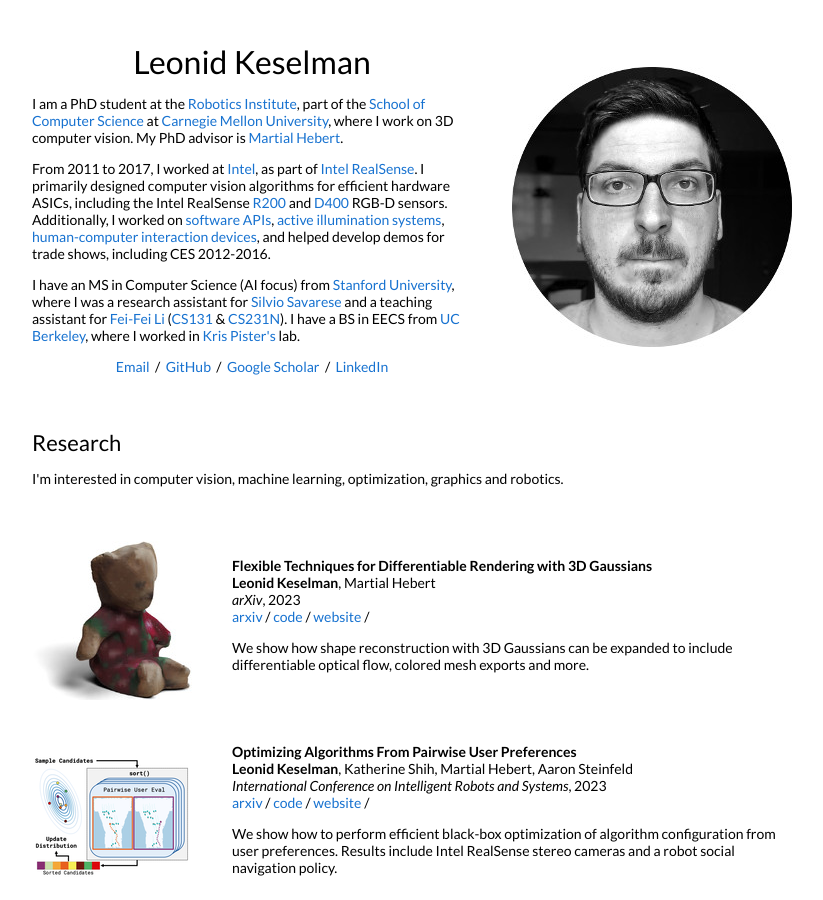
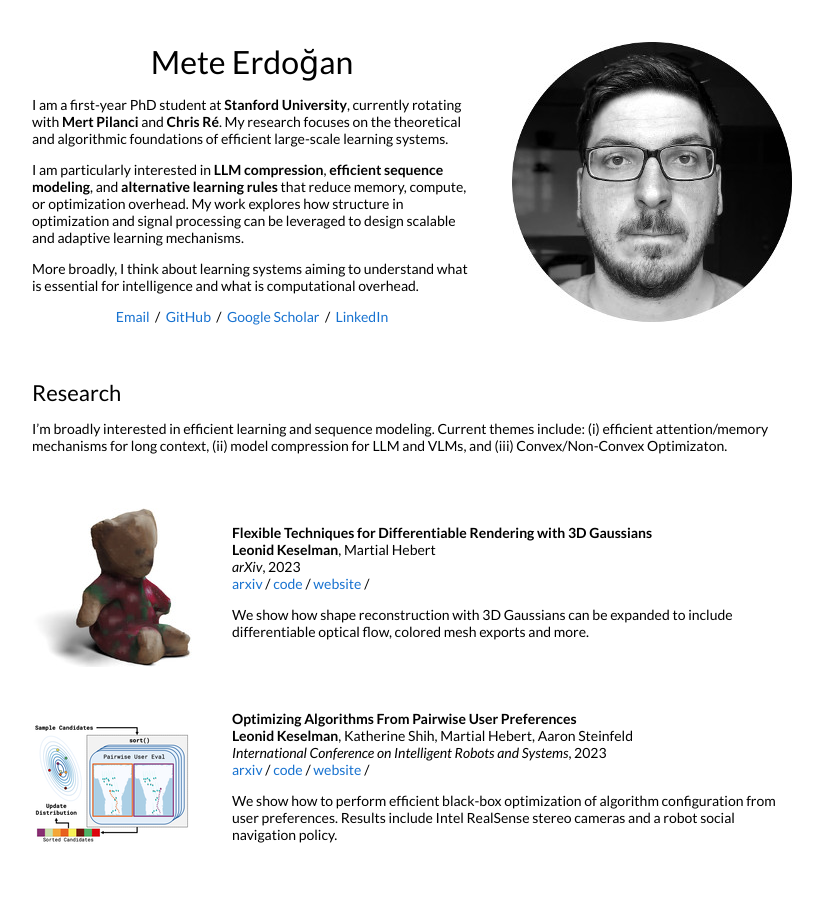
Before and after one commit to meterdogan07/meterdogan07.github.io, a Jekyll site: the page built from _posts/2023-08-28-3dgaussians.markdown, in a window 1280 px wide and 900 px high. Shown: the whole window, without its empty margins (228-1051 px from the left). Built offline with Jekyll 4.4.1, drawn with Linux system fonts in a browser that asks for light colours; some of the changed text lies outside the part shown.

Commit message:
Update default.html

```diff
--- a/_layouts/default.html
+++ b/_layouts/default.html
@@ -8,65 +8,81 @@
     window.dataLayer = window.dataLayer || [];
     function gtag(){dataLayer.push(arguments);}
     gtag('js', new Date());
-
     gtag('config', 'G-E00L9PT3V9');
   </script>
+
   <title>{{ site.name }}</title>
-
   <meta content="text/html; charset=utf-8" http-equiv="Content-Type">
-
   <meta name="author" content="{{ site.name }}" />
   <meta name="viewport" content="width=device-width, initial-scale=1">
 
   <link rel="stylesheet" type="text/css" href="{{ site.baseurl }}/style.css" />
   <link rel="canonical" href="{{ page.url | replace:'index.html','' | prepend: site.baseurl | prepend: site.url }}">
   <link href="https://fonts.googleapis.com/css?family=Lato:400,700,400italic,700italic" rel="stylesheet" type="text/css">
-
 </head>
 
 <body>
   <table style="width:100%;max-width:800px;border:0px;border-spacing:0px;border-collapse:separate;margin-right:auto;margin-left:auto;">
     <tr style="padding:0px">
       <td style="padding:0px">
+
+        <!-- Header / About -->
         <table style="width:100%;border:0px;border-spacing:0px;border-collapse:separate;margin-right:auto;margin-left:auto;">
           <tr style="padding:0px">
             <td style="padding:2.5%;width:60%;vertical-align:middle">
               <h1>
-                Leonid Keselman
+                Mete Erdoğan
               </h1>
-              <p>I am a PhD student at the <a href="https://www.ri.cmu.edu/">Robotics Institute</a>, part of the <a href="https://www.scs.cmu.edu/">School of Computer Science</a> at <a href="https://www.cmu.edu/">Carnegie Mellon University</a>, where I work on 3D computer vision. My PhD advisor is <a href="http://www.cs.cmu.edu/~hebert/">Martial Hebert</a>.
+
+              <p>
+                I am a first-year PhD student at <b>Stanford University</b>, currently rotating with
+                <b>Mert Pilanci</b> and <b>Chris Ré</b>. My research focuses on the theoretical and
+                algorithmic foundations of efficient large-scale learning systems.
               </p>
+
               <p>
-                From 2011 to 2017, I worked at <a href="https://www.intel.com">Intel</a>, as part of <a href="https://www.intelrealsense.com/">Intel RealSense</a>. I primarily designed computer vision algorithms for efficient hardware ASICs, including the Intel RealSense <a href="https://software.intel.com/en-us/articles/realsense-r200-camera">R200</a> and <a href="https://software.intel.com/en-us/realsense/d400">D400</a> RGB-D sensors. Additionally, I worked on <a href="https://github.com/IntelRealSense/librealsense">software APIs</a>, <a href="https://patents.google.com/patent/US9992474B2">active illumination systems</a>, <a href="https://patents.google.com/patent/US9304597">human-computer interaction devices</a>, and helped develop demos for trade shows, including CES 2012-2016.
+                I am particularly interested in <b>LLM compression</b>, <b>efficient sequence modeling</b>,
+                and <b>alternative learning rules</b> that reduce memory, compute, or optimization overhead.
+                My work explores how structure in optimization and signal processing can be leveraged
+                to design scalable and adaptive learning mechanisms.
               </p>
+
               <p>
-                I have an MS in Computer Science (AI focus) from <a href="http://cs.stanford.edu">Stanford University</a>, where I was a research assistant for <a href="http://svl.stanford.edu/">Silvio Savarese</a> and a teaching assistant for <a href="http://svl.stanford.edu/">Fei-Fei Li</a> (<a href="http://vision.stanford.edu/teaching/cs131_fall1617/">CS131</a> & <a href="http://cs231n.stanford.edu/2017/">CS231N</a>). I have a BS in EECS from <a href="http://www.eecs.berkeley.edu/">UC Berkeley</a>, where I worked in <a href="https://people.eecs.berkeley.edu/~pister/">Kris Pister's</a> lab.
+                More broadly, I think about learning systems aiming to understand
+                what is essential for intelligence and what is computational overhead.
               </p>
+
               <p style="text-align:center">
-                <a target="_blank" href="https://mailhide.io/e/B8TyS"> Email</a> &nbsp;/&nbsp;
-                <a href="https://github.com/leonidk">GitHub</a> &nbsp;/&nbsp;
-                <a href="https://scholar.google.com/citations?user=GCYG4GoAAAAJ">Google Scholar</a> &nbsp;/&nbsp;
-                <a href="https://www.linkedin.com/in/lkeselman"> LinkedIn </a>
+                <a href="merdogan@stanford.eduu">Email</a> &nbsp;/&nbsp;
+                <a href="https://github.com/meterdogan07">GitHub</a> &nbsp;/&nbsp;
+                <a href="https://scholar.google.com/citations?user=h2nJVBgAAAAJ&hl=tr">Google Scholar</a> &nbsp;/&nbsp;
+                <a href="https://www.linkedin.com/in/meteerdogan/">LinkedIn</a>
               </p>
-            </td>
+
+
             <td style="padding:2.5%;width:40%;max-width:40%">
               <img style="width:100%;max-width:100%" alt="profile photo" src="images/circle_bw_crop.jpg">
             </td>
           </tr>
         </table>
 
+        <!-- Research Intro -->
         <table style="width:100%;border:0px;border-spacing:0px;border-collapse:separate;margin-right:auto;margin-left:auto;">
           <tr>
             <td style="padding:2.5%;width:100%;vertical-align:middle">
               <h2>Research</h2>
               <p>
-                I'm interested in computer vision, machine learning, optimization, graphics and robotics.
+                I’m broadly interested in efficient learning and sequence modeling. Current themes include:
+                (i) efficient attention/memory mechanisms for long context,
+                (ii) model compression for LLM and VLMs,
+                and (iii) Convex/Non-Convex Optimizaton.
               </p>
             </td>
           </tr>
         </table>
+
+        <!-- Publications / Research posts -->
         <table style="width:100%;border:0px;border-spacing:0px;border-collapse:separate;margin-right:auto;margin-left:auto;">
-
           {% for post in site.posts %}
           {% for cat in post.categories %}
           {% if cat == 'research' %}
@@ -78,31 +94,17 @@
               <h3>{{post.title}}</h3>
               <br>
               {{post.authors}}
-
               <br>
               <em>{{post.venue}}</em>, {{ post.date | date: "%Y" }}
               <br>
-              {% if post.arxiv %}
-              <a href="{{post.arxiv}}">arxiv</a> /
-              {% endif %}
-              {% if post.video %}
-              <a href="{{post.video}}">video</a> /
-              {% endif %}
-              {% if post.code %}
-              <a href="{{post.code}}">code</a> /
-              {% endif %}
-              {% if post.poster %}
-              <a href="{{post.poster}}">poster</a> /
-              {% endif %}
-              {% if post.slides %}
-              <a href="{{post.slides}}">slides</a> /
-              {% endif %}
-              {% if post.website %}
-              <a href="{{post.website}}">website</a> /
-              {% endif %}
-              {% if post.youtube %}
-              <a href="{{post.youtube}}">youtube</a> /
-              {% endif %}
+              {% if post.arxiv %}<a href="{{post.arxiv}}">arxiv</a> /{% endif %}
+              {% if post.paper %}<a href="{{post.paper}}">paper</a> /{% endif %}
+              {% if post.video %}<a href="{{post.video}}">video</a> /{% endif %}
+              {% if post.code %}<a href="{{post.code}}">code</a> /{% endif %}
+              {% if post.poster %}<a href="{{post.poster}}">poster</a> /{% endif %}
+              {% if post.slides %}<a href="{{post.slides}}">slides</a> /{% endif %}
+              {% if post.website %}<a href="{{post.website}}">website</a> /{% endif %}
+              {% if post.youtube %}<a href="{{post.youtube}}">youtube</a> /{% endif %}
               <p></p>
               {{ post.excerpt }}
             </td>
@@ -111,23 +113,68 @@
           {% endfor %}
           {% endfor %}
         </table>
-        <br>
-        <br>
-        <br>
+
+        <br><br><br>
+
+        <!-- Selected Projects (replace "Intel Projects") -->
         <table style="width:100%;border:0px;border-spacing:0px;border-collapse:separate;margin-right:auto;margin-left:auto;">
           <tr>
             <td style="padding:2.5%;width:100%;vertical-align:middle">
-              <h2>Intel Projects</h2>
-              <p>Besides my work on the RealSense depth sensors and the publications above, a sampling of my publicly disclosed work
+              <h2>Selected Projects</h2>
+              <p>
+                A selection of projects and systems work (code, reports, and write-ups where available).
               </p>
             </td>
           </tr>
         </table>
+
         <table style="width:100%;border:0px;border-spacing:0px;border-collapse:separate;margin-right:auto;margin-left:auto;">
-
           {% for post in site.posts %}
           {% for cat in post.categories %}
-          {% if cat == 'Intel' %}
+          {% if cat == 'projects' %}
+          <tr>
+            <td style="padding:2.5%;width:25%;vertical-align:middle;min-width:120px">
+              <img src="/tn{{post.image}}" alt="project image" style="width:auto; height:auto; max-width:100%;" />
+            </td>
+            <td style="padding:2.5%;width:75%;vertical-align:middle">
+              <h3>{{post.title}}</h3>
+              <br>
+              <em>{{post.course}}</em>
+              <br>
+              {{ post.date | date: "%Y-%m-%d" }}
+              <br>
+              {% if post.website %}<a href="{{post.website}}">website</a> /{% endif %}
+              {% if post.paper %}<a href="{{post.paper}}">paper</a> /{% endif %}
+              {% if post.code %}<a href="{{post.code}}">code</a> /{% endif %}
+              {% if post.slides %}<a href="{{post.slides}}">slides</a> /{% endif %}
+              {% if post.video %}<a href="{{post.video}}">video</a> /{% endif %}
+              <p></p>
+              {{ post.excerpt }}
+            </td>
+          </tr>
+          {% endif %}
+          {% endfor %}
+          {% endfor %}
+        </table>
+
+        <br><br><br>
+
+        <!-- Other posts -->
+        <table style="width:100%;border:0px;border-spacing:0px;border-collapse:separate;margin-right:auto;margin-left:auto;">
+          <tr>
+            <td style="padding:2.5%;width:100%;vertical-align:middle">
+              <h2>Other</h2>
+              <p>
+                Coursework, notes, side projects, and miscellaneous posts.
+              </p>
+            </td>
+          </tr>
+        </table>
+
+        <table style="width:100%;border:0px;border-spacing:0px;border-collapse:separate;margin-right:auto;margin-left:auto;">
+          {% for post in site.posts %}
+          {% for cat in post.categories %}
+          {% if cat != 'research' and cat != 'projects' %}
           <tr>
             <td style="padding:2.5%;width:25%;vertical-align:middle;min-width:120px">
               <img src="/tn{{post.image}}" alt="project image" style="width:auto; height:auto; max-width:100%;" />
@@ -138,105 +185,12 @@
               <em>{{post.categories}} {{post.course}}</em>
               <br>
               {{ post.date | date: "%Y-%m-%d" }}
-
               <br>
-              {% if post.website %}
-              <a href="{{post.website}}">website</a> /
-              {% endif %}
-              {% if post.paper %}
-              <a href="{{post.paper}}">paper</a> /
-              {% endif %}
-              {% if post.patent %}
-              <a href="{{post.patent}}">patent</a> /
-              {% endif %}
-              {% if post.patent2 %}
-              <a href="{{post.patent2}}">patent #2</a> /
-              {% endif %}
-              {% if post.patent3 %}
-              <a href="{{post.patent3}}">patent #3</a> /
-              {% endif %}
-              {% if post.video %}
-              <a href="{{post.video}}">video</a> /
-              {% endif %}
-              {% if post.video2 %}
-              <a href="{{post.video2}}">video #2</a> /
-              {% endif %}
-              {% if post.code %}
-              <a href="{{post.code}}">code</a> /
-              {% endif %}
-              {% if post.poster %}
-              <a href="{{post.poster}}">poster</a> /
-              {% endif %}
-              {% if post.slides %}
-              <a href="{{post.slides}}">slides</a> /
-              {% endif %}
-              <p></p>
-              {{ post.excerpt }}
-            </td>
-          </tr>
-          {% endif %}
-          {% endfor %}
-          {% endfor %}
-        </table>
-        <br>
-        <br>
-        <br>
-        <table style="width:100%;border:0px;border-spacing:0px;border-collapse:separate;margin-right:auto;margin-left:auto;">
-          <tr>
-            <td style="padding:2.5%;width:100%;vertical-align:middle">
-              <h2>Other Projects</h2>
-              <p> These include coursework, side projects and unpublished research work.
-              </p>
-            </td>
-          </tr>
-        </table>
-        <table style="width:100%;border:0px;border-spacing:0px;border-collapse:separate;margin-right:auto;margin-left:auto;">
-
-          {% for post in site.posts %}
-          {% for cat in post.categories %}
-          {% if cat != 'research' and cat != 'Intel' %}
-          <tr>
-            <td style="padding:2.5%;width:25%;vertical-align:middle;min-width:120px">
-              <img src="/tn{{post.image}}" alt="project image" style="width:auto; height:auto; max-width:100%;" />
-            </td>
-            <td style="padding:2.5%;width:75%;vertical-align:middle">
-              <h3>{{post.title}}</h3>
-              <br>
-              <em>{{post.categories}} {{post.course}}</em>
-              <br>
-              {{ post.date | date: "%Y-%m-%d" }}
-
-              <br>
-              {% if post.website %}
-              <a href="{{post.website}}">website</a> /
-              {% endif %}
-              {% if post.paper %}
-              <a href="{{post.paper}}">paper</a> /
-              {% endif %}
-              {% if post.patent %}
-              <a href="{{post.patent}}">patent</a> /
-              {% endif %}
-              {% if post.patent2 %}
-              <a href="{{post.patent2}}">patent #2</a> /
-              {% endif %}
-              {% if post.patent3 %}
-              <a href="{{post.patent3}}">patent #3</a> /
-              {% endif %}
-              {% if post.video %}
-              <a href="{{post.video}}">video</a> /
-              {% endif %}
-              {% if post.video2 %}
-              <a href="{{post.video2}}">video #2</a> /
-              {% endif %}
-              {% if post.code %}
-              <a href="{{post.code}}">code</a> /
-              {% endif %}
-              {% if post.poster %}
-              <a href="{{post.poster}}">poster</a> /
-              {% endif %}
-              {% if post.slides %}
-              <a href="{{post.slides}}">slides</a> /
-              {% endif %}
+              {% if post.website %}<a href="{{post.website}}">website</a> /{% endif %}
+              {% if post.paper %}<a href="{{post.paper}}">paper</a> /{% endif %}
+              {% if post.code %}<a href="{{post.code}}">code</a> /{% endif %}
+              {% if post.slides %}<a href="{{post.slides}}">slides</a> /{% endif %}
+              {% if post.video %}<a href="{{post.video}}">video</a> /{% endif %}
               <p></p>
               {{ post.excerpt }}
             </td>
@@ -246,16 +200,18 @@
           {% endfor %}
         </table>
 
+        <!-- Footer -->
         <table style="width:100%;border:0px;border-spacing:0px;border-collapse:separate;margin-right:auto;margin-left:auto;">
           <tr>
             <td style="padding:0px">
               <br>
               <p style="text-align:center;font-size:small;">
-                Design and source code from <a style="font-size:small;" href="https://jonbarron.info">Jon Barron's website</a>
+                Design and source code adapted from <a style="font-size:small;" href="https://jonbarron.info">Jon Barron's website</a>
               </p>
             </td>
           </tr>
         </table>
+
       </td>
     </tr>
   </table>
```
